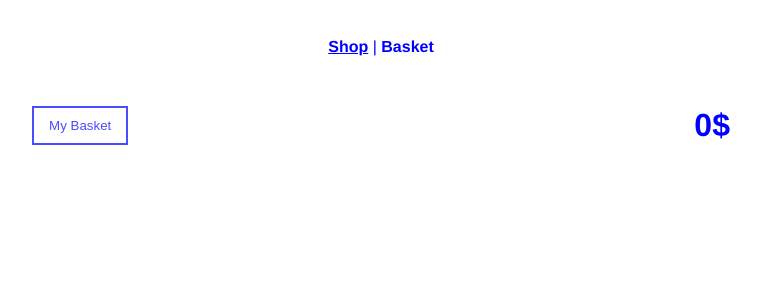
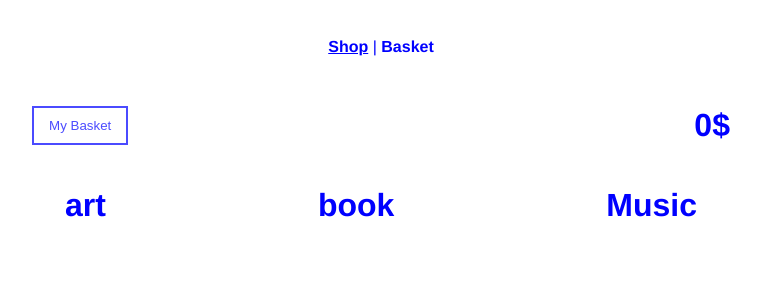
Before and after one commit to eugenekotovx/simple-shop-app, a Vue app: page /shop in a window 1280 px wide. Shown: the top 300 px of the page, without its empty margins (259-1020 px from the left). Built offline with nearby package versions, Linux system fonts and the light colour scheme; data requests are answered from the project's data file.

Commit message:
changed router-link params

```diff
--- a/src/views/Shop.vue
+++ b/src/views/Shop.vue
@@ -2,10 +2,10 @@
   <div>
     <Basket/>
     <div class="shop__wrapper">
-    <div v-for="category in shop.shop"  :key="category.name" class="shop__category-title">
-      <router-link :to="{ name: 'category-show', params: {category : category.category, products: category.products }}">
+    <div v-for="category in categories"  :key="category" class="shop__category-title">
+      <router-link :to="{ name: 'category-show', params: {category : category }}">
         <h1 >
-            {{ category.category }}
+            {{ category }}
         </h1>
        </router-link>
 
@@ -26,10 +26,13 @@ export default {
     Basket
   },
   mounted() {
-    this.$store.dispatch('shop/getCategorys')
+    this.$store.dispatch('shop/getCategories')
   },
   computed: {
-    ...mapState(['shop'])
+    ...mapState(['shop']),
+    categories() {
+      return [...new Set(this.shop.shop.map(item => item.category))]
+    }
   },
 }
 </script>
```
